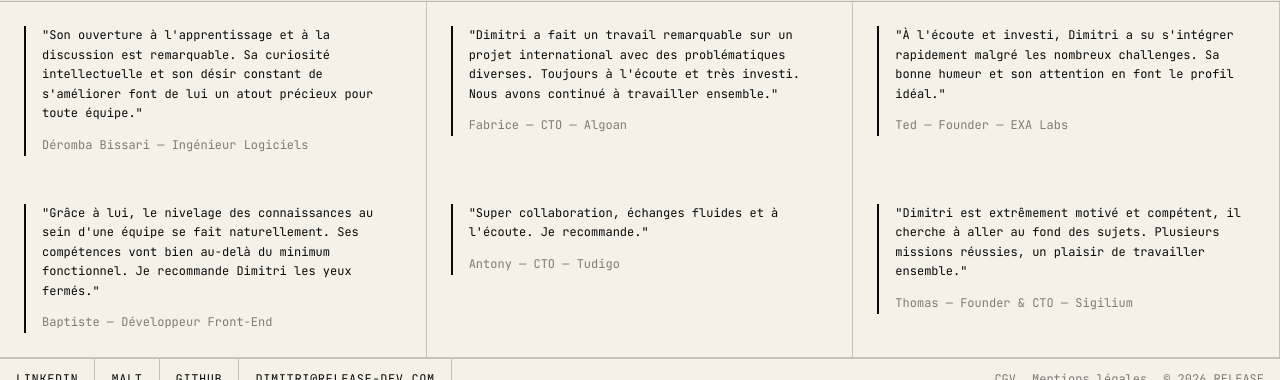
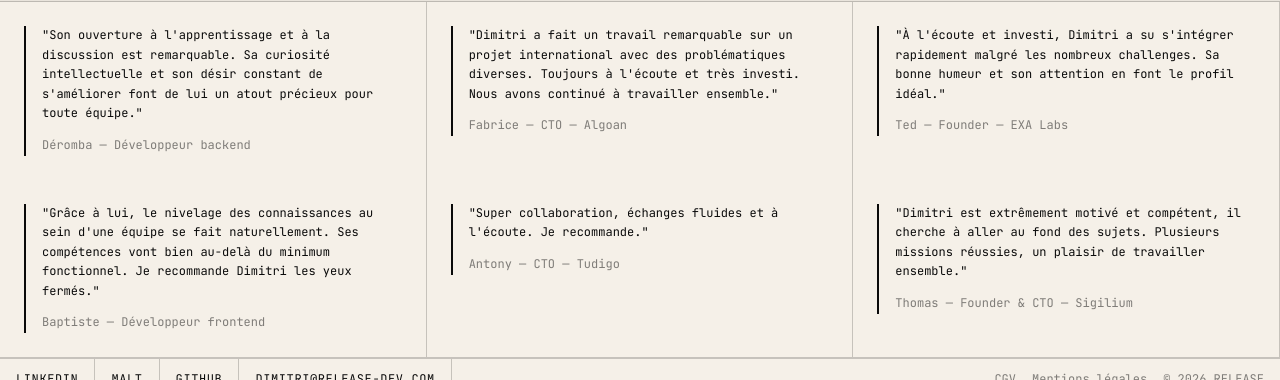
Before and after one commit to dimitri-bourreau/release-dev, a Next.js app: page / in a window 1280 px wide. Shown: the part 651-1031 px from the top of the page. Built offline with nearby package versions, Linux system fonts and the light colour scheme.

Commit message:
feat: testimonials don't display last names

```diff
--- a/src/components/sections/testimonials.component.tsx
+++ b/src/components/sections/testimonials.component.tsx
@@ -1,7 +1,7 @@
 const testimonials = [
   {
-    author: 'Déromba Bissari',
-    role: 'Ingénieur Logiciels',
+    author: 'Déromba',
+    role: 'Développeur backend',
     quote:
       "Son ouverture à l'apprentissage et à la discussion est remarquable. Sa curiosité intellectuelle et son désir constant de s'améliorer font de lui un atout précieux pour toute équipe.",
   },
@@ -19,7 +19,7 @@ const testimonials = [
   },
   {
     author: 'Baptiste',
-    role: 'Développeur Front-End',
+    role: 'Développeur frontend',
     quote:
       "Grâce à lui, le nivelage des connaissances au sein d'une équipe se fait naturellement. Ses compétences vont bien au-delà du minimum fonctionnel. Je recommande Dimitri les yeux fermés.",
   },
```
